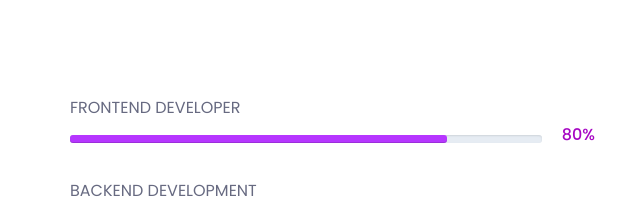
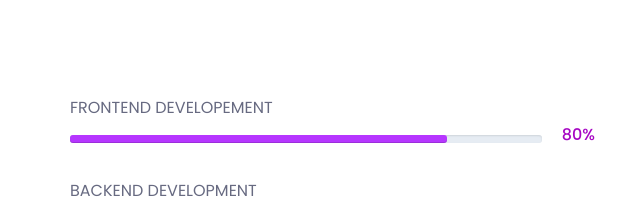
Before and after one commit to Darshan1606/My_Portfolio, a plain HTML site: page index.html in a window 1280 px wide. Shown: the part 2387-2593 px from the top of the page, 0-640 px from the left. Drawn offline with nearby package versions, Linux system fonts and the light colour scheme.

Commit message:
skill update

```diff
--- a/index.html
+++ b/index.html
@@ -284,7 +284,7 @@
 							<div class="col-md-6">
 								<div class="single-skill-content">
 									<div class="barWrapper">
-										<span class="progressText">Frontend Developer</span>
+										<span class="progressText">Frontend Developement</span>
 										<div class="single-progress-txt">
 											<div class="progress ">
 												<div class="progress-bar" role="progressbar" aria-valuenow="80" aria-valuemin="10" aria-valuemax="100" style="">
```
